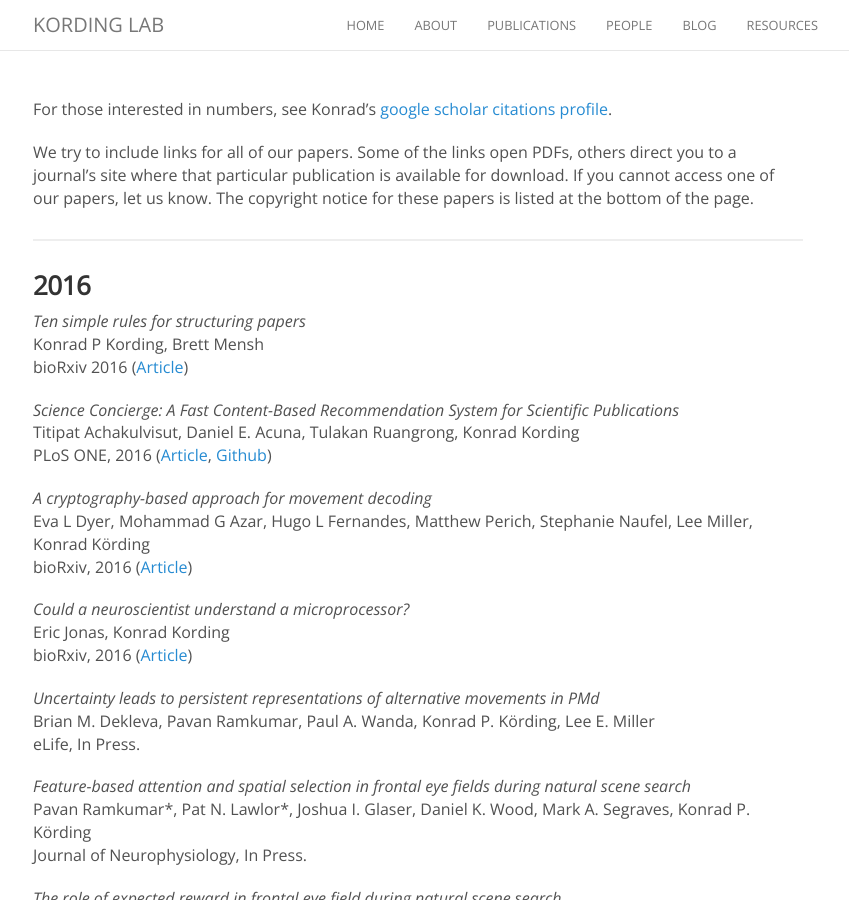
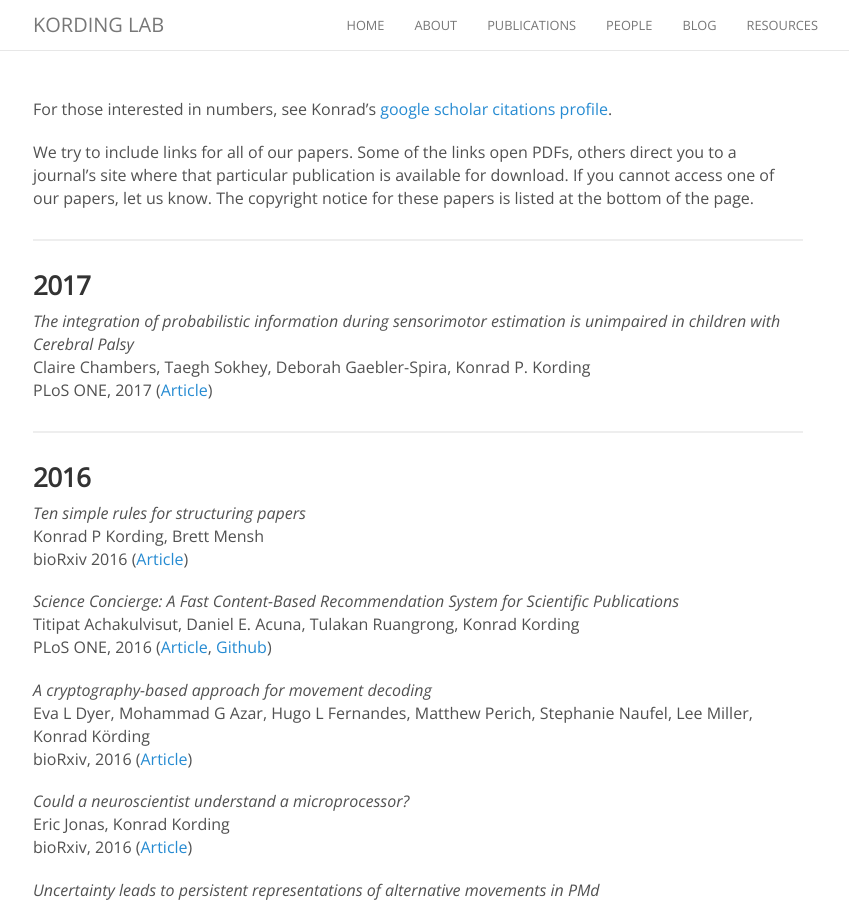
Before and after one commit to KordingLab/KordingLab.github.io, a Jekyll site: the page built from publications.md, in a window 1280 px wide and 900 px high. Shown: the whole window, without its empty margins (222-1071 px from the left). Built offline with Jekyll 4.4.1, drawn with Linux system fonts in a browser that asks for light colours; nearby versions of some CDN libraries; comment, search, counter and statistics services are not loaded.

Commit message:
updated publications
added plos one paper

```diff
--- a/publications.md
+++ b/publications.md
@@ -6,6 +6,14 @@ permalink: /publication/
 For those interested in numbers, see Konrad's [google scholar citations profile](https://scholar.google.com/citations?user=MiFqJGcAAAAJ).
 
 We try to include links for all of our papers. Some of the links open PDFs, others direct you to a journal's site where that particular publication is available for download. If you cannot access one of our papers, let us know. The copyright notice for these papers is listed at the bottom of the page.
+
+<hr>
+
+### 2017
+
+_The integration of probabilistic information during sensorimotor estimation is unimpaired in children with Cerebral Palsy_<br>
+Claire Chambers, Taegh Sokhey, Deborah Gaebler-Spira, Konrad P. Kording<br>
+PLoS ONE, 2017 ([Article](http://journals.plos.org/plosone/article?id=10.1371/journal.pone.0188741))
 
 <hr>
 
```
